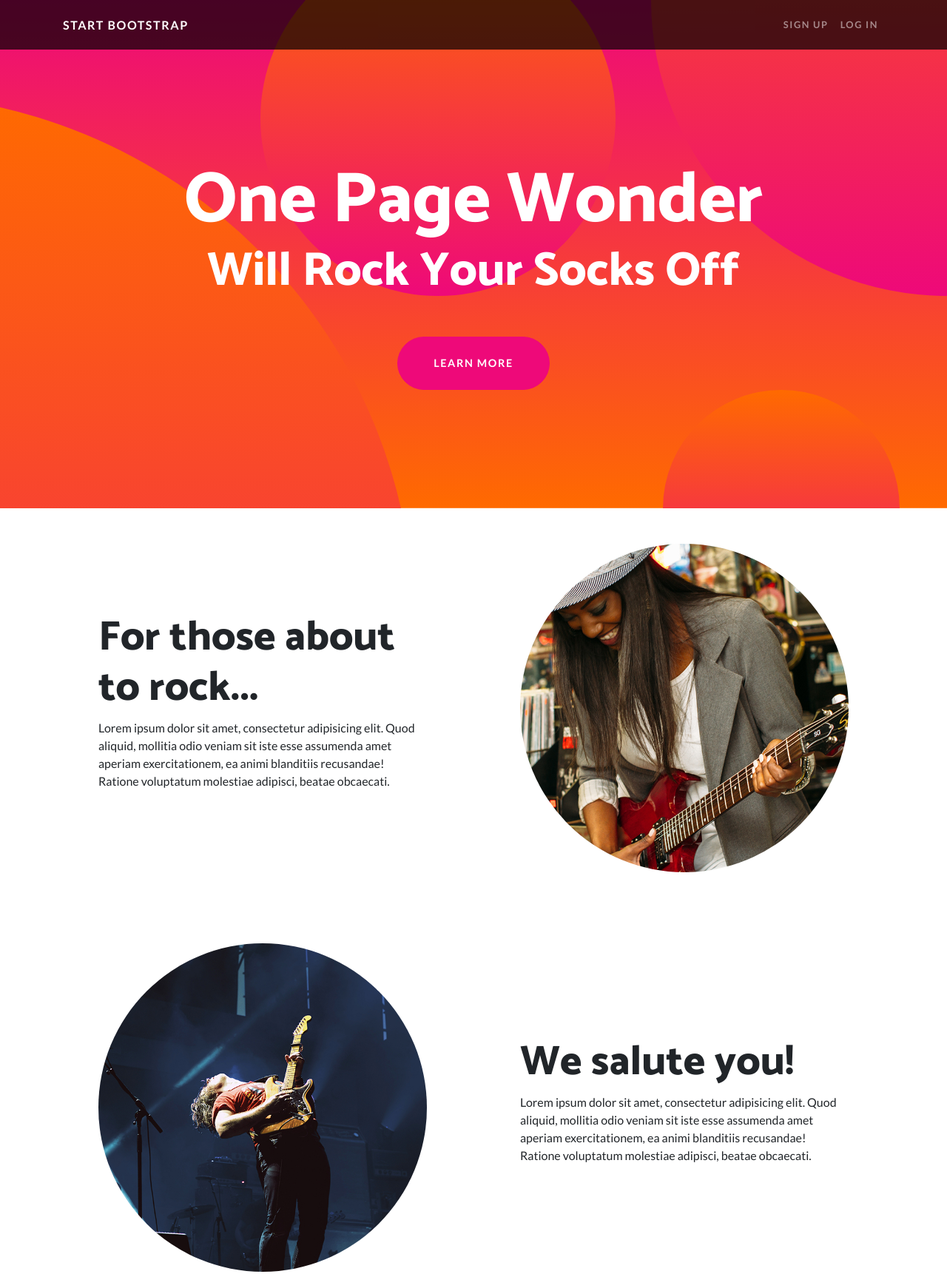
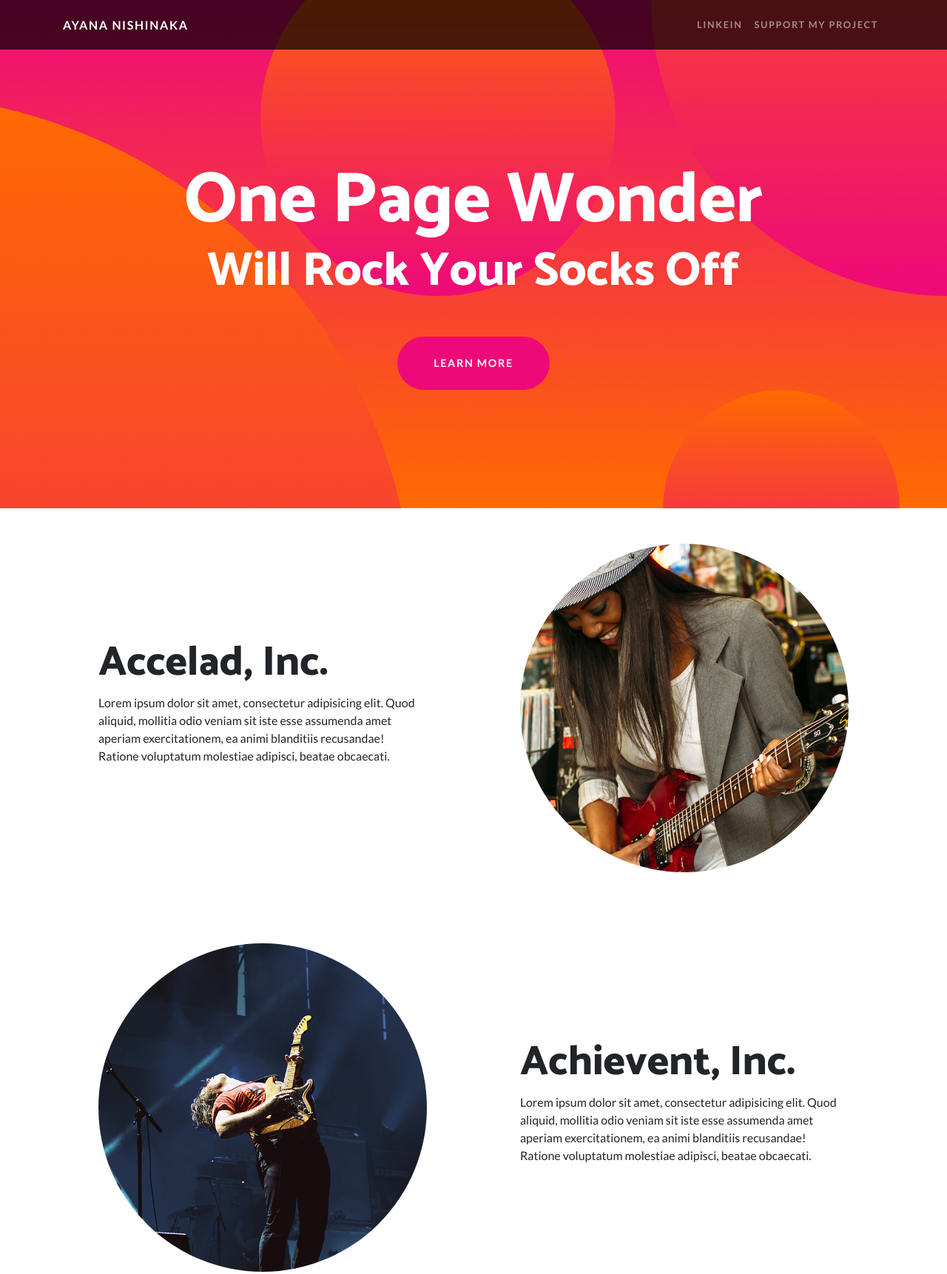
Before and after one commit to ayananishinaka/accelad.ml, a website: page index.html in a window 1280 px wide. Shown: the top 1722 px of the page at 74% size. Drawn offline with Linux system fonts and the light colour scheme.

Commit message:
added info

```diff
--- a/index.html
+++ b/index.html
@@ -8,7 +8,7 @@
   <meta name="description" content="">
   <meta name="author" content="">
 
-  <title>One Page Wonder - Start Bootstrap Template</title>
+  <title>Ayana Nishinaka</title>
 
   <!-- Bootstrap core CSS -->
   <link href="vendor/bootstrap/css/bootstrap.min.css" rel="stylesheet">
@@ -27,17 +27,17 @@
   <!-- Navigation -->
   <nav class="navbar navbar-expand-lg navbar-dark navbar-custom fixed-top">
     <div class="container">
-      <a class="navbar-brand" href="#">Start Bootstrap</a>
+      <a class="navbar-brand" href="#">Ayana Nishinaka</a>
       <button class="navbar-toggler" type="button" data-toggle="collapse" data-target="#navbarResponsive" aria-controls="navbarResponsive" aria-expanded="false" aria-label="Toggle navigation">
         <span class="navbar-toggler-icon"></span>
       </button>
       <div class="collapse navbar-collapse" id="navbarResponsive">
         <ul class="navbar-nav ml-auto">
           <li class="nav-item">
-            <a class="nav-link" href="#">Sign Up</a>
+            <a class="nav-link" href="http://www.linkedin.com/in/ayananishinaka">Linkein</a>
           </li>
           <li class="nav-item">
-            <a class="nav-link" href="#">Log In</a>
+            <a class="nav-link" href="http://www.paypal.me/ayananishinaka">Support My Project</a>
           </li>
         </ul>
       </div>
@@ -68,7 +68,7 @@
         </div>
         <div class="col-lg-6 order-lg-1">
           <div class="p-5">
-            <h2 class="display-4">For those about to rock...</h2>
+            <h2 class="display-4">Accelad, Inc.</h2>
             <p>Lorem ipsum dolor sit amet, consectetur adipisicing elit. Quod aliquid, mollitia odio veniam sit iste esse assumenda amet aperiam exercitationem, ea animi blanditiis recusandae! Ratione voluptatum molestiae adipisci, beatae obcaecati.</p>
           </div>
         </div>
@@ -86,7 +86,7 @@
         </div>
         <div class="col-lg-6">
           <div class="p-5">
-            <h2 class="display-4">We salute you!</h2>
+            <h2 class="display-4">Achievent, Inc.</h2>
             <p>Lorem ipsum dolor sit amet, consectetur adipisicing elit. Quod aliquid, mollitia odio veniam sit iste esse assumenda amet aperiam exercitationem, ea animi blanditiis recusandae! Ratione voluptatum molestiae adipisci, beatae obcaecati.</p>
           </div>
         </div>
@@ -104,7 +104,7 @@
         </div>
         <div class="col-lg-6 order-lg-1">
           <div class="p-5">
-            <h2 class="display-4">Let there be rock!</h2>
+            <h2 class="display-4">Interior Deko, LLC</h2>
             <p>Lorem ipsum dolor sit amet, consectetur adipisicing elit. Quod aliquid, mollitia odio veniam sit iste esse assumenda amet aperiam exercitationem, ea animi blanditiis recusandae! Ratione voluptatum molestiae adipisci, beatae obcaecati.</p>
           </div>
         </div>
@@ -115,7 +115,7 @@
   <!-- Footer -->
   <footer class="py-5 bg-black">
     <div class="container">
-      <p class="m-0 text-center text-white small">Copyright &copy; Your Website 2019</p>
+      <p class="m-0 text-center text-white small">Copyright &copy; Ayana Nishinaka. All Rights Reserved.</p>
     </div>
     <!-- /.container -->
   </footer>
```
